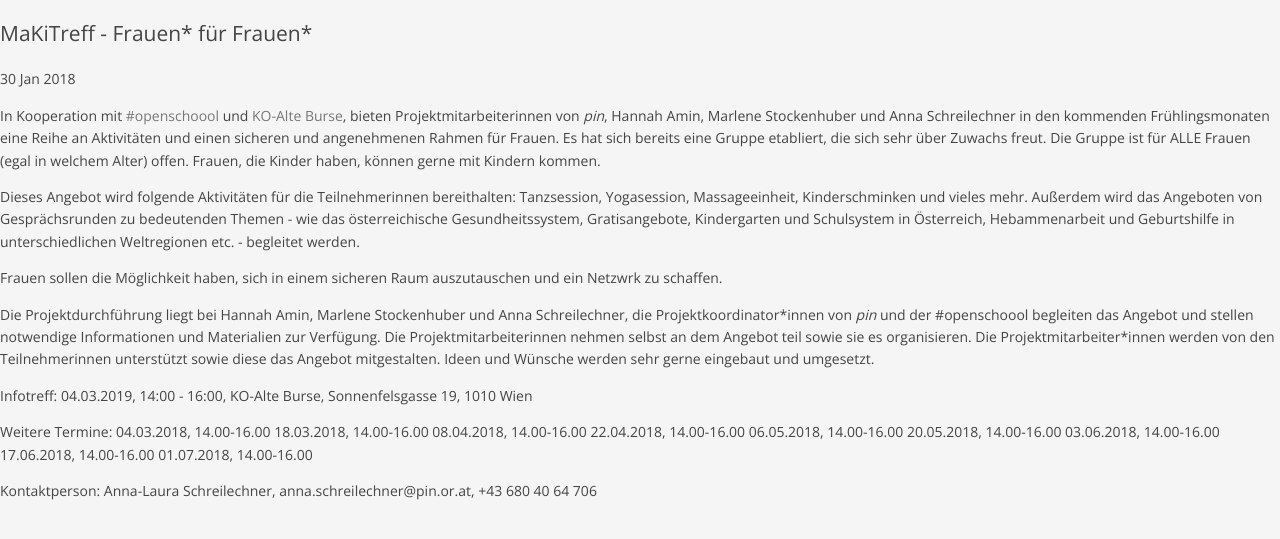
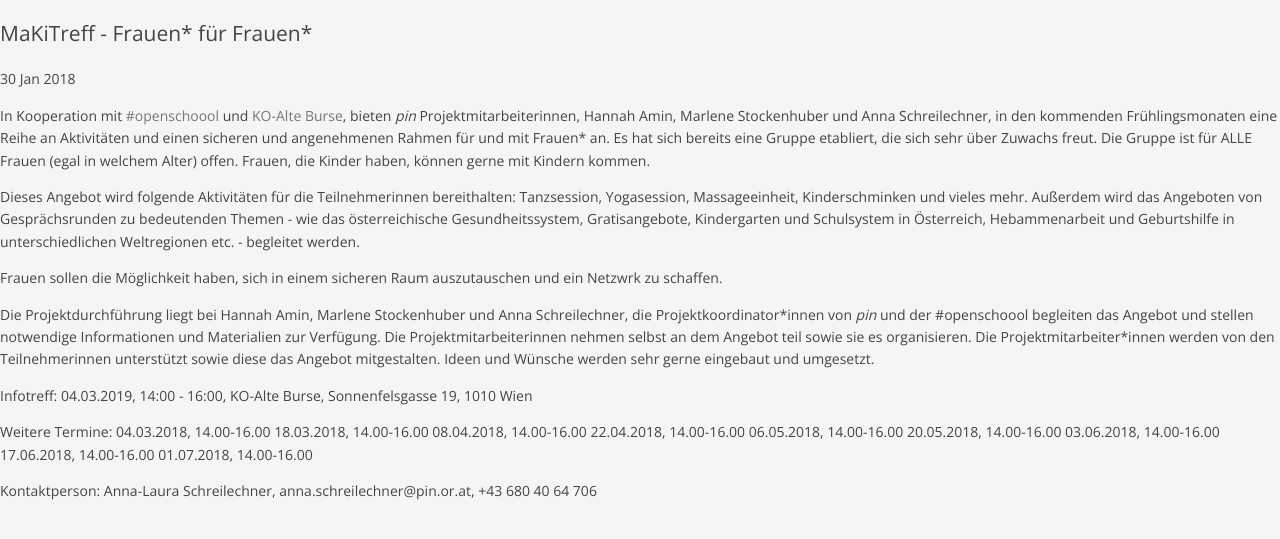
Before and after one commit to pinverein/anna-laura, a Jekyll site: the page built from _posts/de/projects/2018-01-30-projekt_1.md, in a window 1280 px wide. Shown: the top 539 px of the page. Built offline with Jekyll 4.4.1, drawn with Linux system fonts in a browser that asks for light colours; comment, search, counter and statistics services are not loaded.

Commit message:
Update 2018-01-30-projekt_1.md

```diff
--- a/_posts/de/projects/2018-01-30-projekt_1.md
+++ b/_posts/de/projects/2018-01-30-projekt_1.md
@@ -9,7 +9,7 @@ weight: 1
 image: /assets/img/171118-maki-web.png
 ---
 
-In Kooperation mit [#openschoool](http://www.openschoool.org) und [KO-Alte Burse](http://www.ko-alteburse.at), bieten Projektmitarbeiterinnen von *pin*, Hannah Amin, Marlene Stockenhuber und Anna Schreilechner in den kommenden Frühlingsmonaten eine Reihe an Aktivitäten und einen sicheren und angenehmenen Rahmen für Frauen. Es hat sich bereits eine Gruppe etabliert, die sich sehr über Zuwachs freut. Die Gruppe ist für ALLE Frauen (egal in welchem Alter) offen. Frauen, die Kinder haben, können gerne mit Kindern kommen.
+In Kooperation mit [#openschoool](http://www.openschoool.org) und [KO-Alte Burse](http://www.ko-alteburse.at), bieten *pin* Projektmitarbeiterinnen, Hannah Amin, Marlene Stockenhuber und Anna Schreilechner, in den kommenden Frühlingsmonaten eine Reihe an Aktivitäten und einen sicheren und angenehmenen Rahmen für und mit Frauen* an. Es hat sich bereits eine Gruppe etabliert, die sich sehr über Zuwachs freut. Die Gruppe ist für ALLE Frauen (egal in welchem Alter) offen. Frauen, die Kinder haben, können gerne mit Kindern kommen.
 
 Dieses Angebot wird folgende Aktivitäten für die Teilnehmerinnen bereithalten: Tanzsession, Yogasession, Massageeinheit, Kinderschminken und vieles mehr. Außerdem wird das Angeboten von Gesprächsrunden zu bedeutenden Themen - wie das österreichische Gesundheitssystem, Gratisangebote, Kindergarten und Schulsystem in Österreich, Hebammenarbeit und Geburtshilfe in unterschiedlichen Weltregionen etc. - begleitet werden.
 
```
